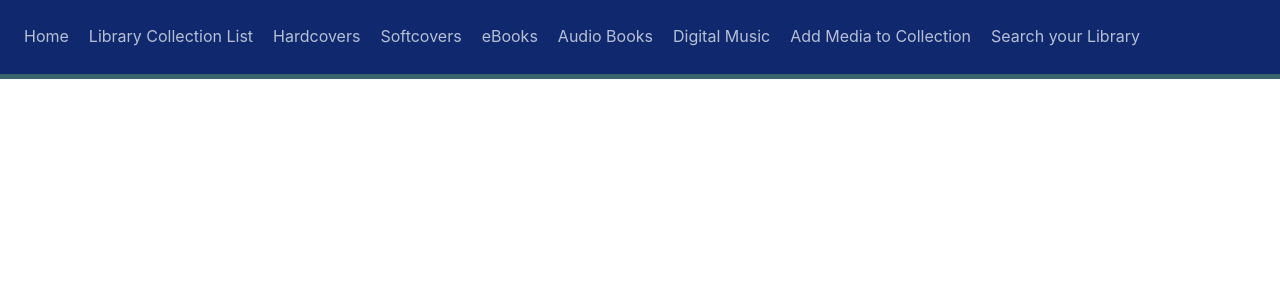
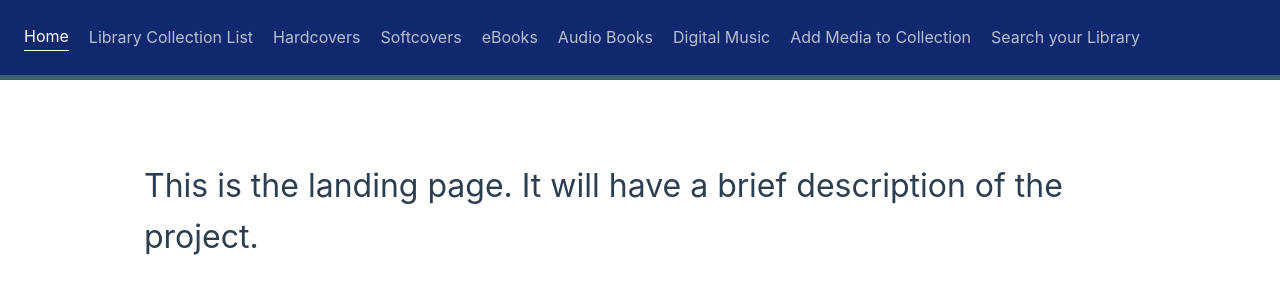
Before and after one commit to ShaneDewar/MEVN-inventory, a Vue app in the folder frontend/: page / in a window 1280 px wide. Shown: the top 300 px of the page. Built offline with nearby package versions, Linux system fonts and the light colour scheme.

Commit message:
Added a landing page to make vite happy

```diff
--- /dev/null
+++ b/frontend/src/components/LandingPage.vue
@@ -0,0 +1,5 @@
+<template>
+  <h1>
+    This is the landing page. It will have a brief description of the project.
+  </h1>
+</template>
--- a/frontend/src/router/router.js
+++ b/frontend/src/router/router.js
@@ -1,12 +1,12 @@
 import AddMedia from "@/components/AddMedia.vue";
-import MediaList from "@/components/MediaList.vue";
+import LandingPage from "@/components/LandingPage.vue";
 import ListComponent from "@/components/ListComponent.vue";
 import SearchLibrary from "@/components/SearchLibrary.vue";
 
 import { createRouter, createWebHistory } from "vue-router";
 
 const routes = [
-  // { path: "/", name: "Landing Page", component: MediaList },
+  { path: "/", name: "Landing Page", component: LandingPage },
   {
     path: "/library/:format",
     name: "Media List",
```
